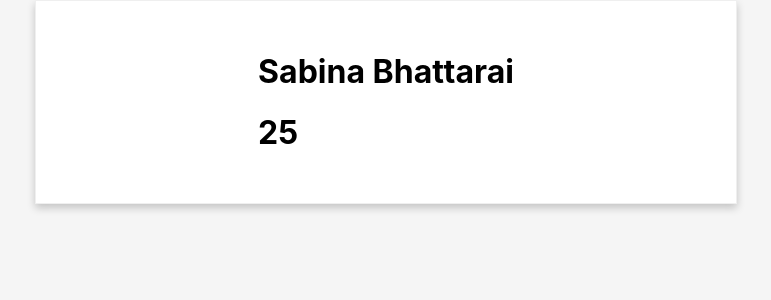
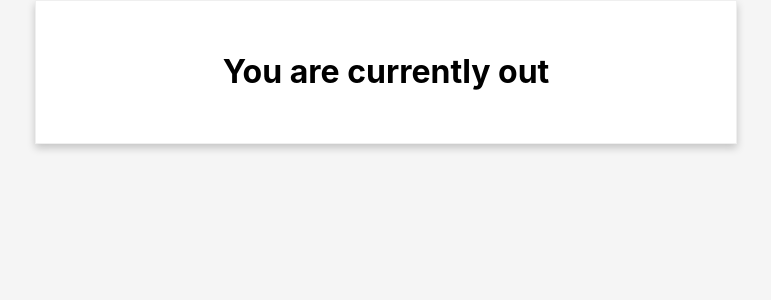
Before and after one commit to Sabieena/task, a React (Create React App) app: page / in a window 1280 px wide. Shown: the top 300 px of the page, without its empty margins (254-1025 px from the left). Built offline with nearby package versions, Linux system fonts and the light colour scheme.

Commit message:
use of state to find out whether you are logged in or not

```diff
--- a/src/component/Practice.js
+++ b/src/component/Practice.js
@@ -1,20 +1,25 @@
 import React, { Component } from 'react'
 
 class Practice extends Component {
-    constructor(props) {
-        super(props)
+    constructor() {
+        super()
 
         this.state = {
-             name: "Sabina Bhattarai",
-             age:"25"
+             isLoggedIn: false
         }
     }
 
     render() {
+        let wordDisplay
+        if(this.state.isLoggedIn === true){
+            wordDisplay = "in"
+        } else{
+            wordDisplay ="out"
+        }
         return (
             <div>
-                <h1>{this.state.name}</h1>
-                <h1>{this.state.age}</h1>
+                <h1> You are currently {wordDisplay}</h1>
+
             </div>
         )
     }
```
